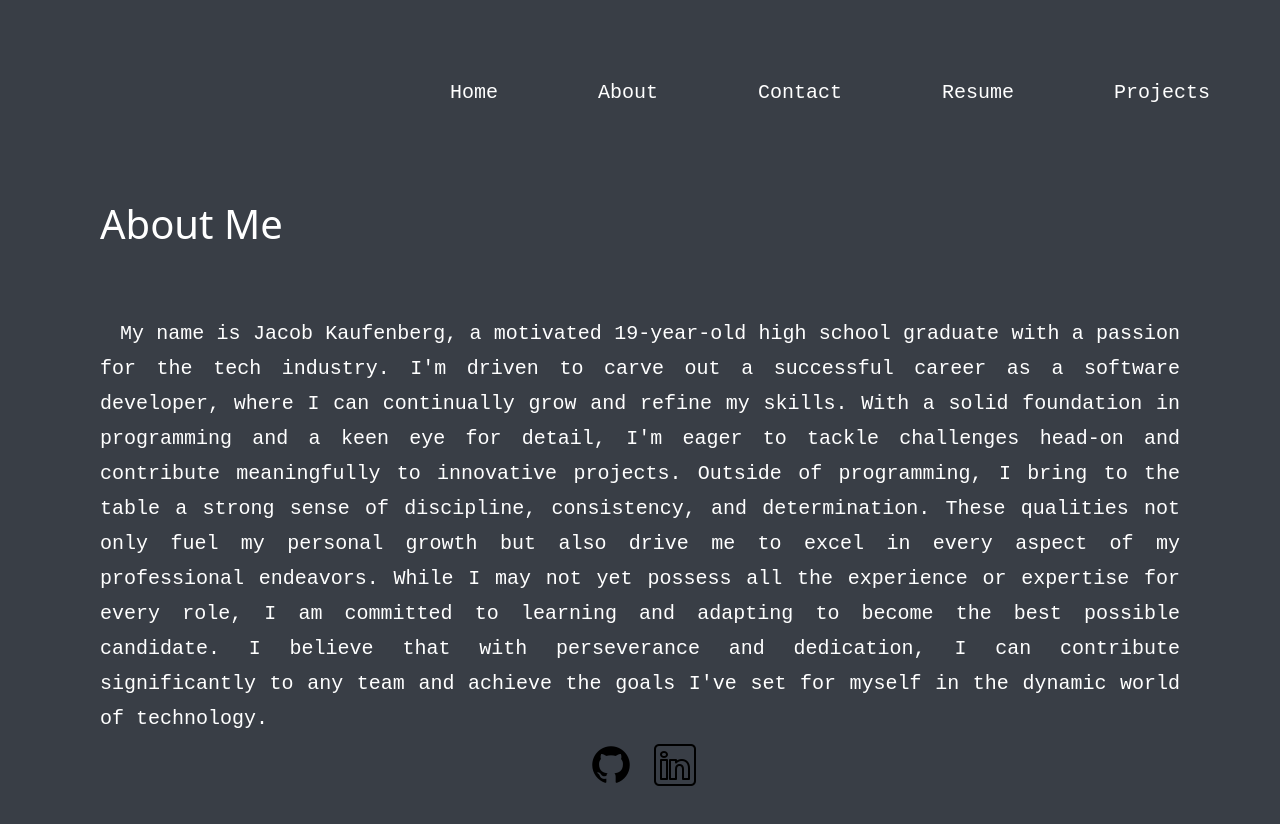
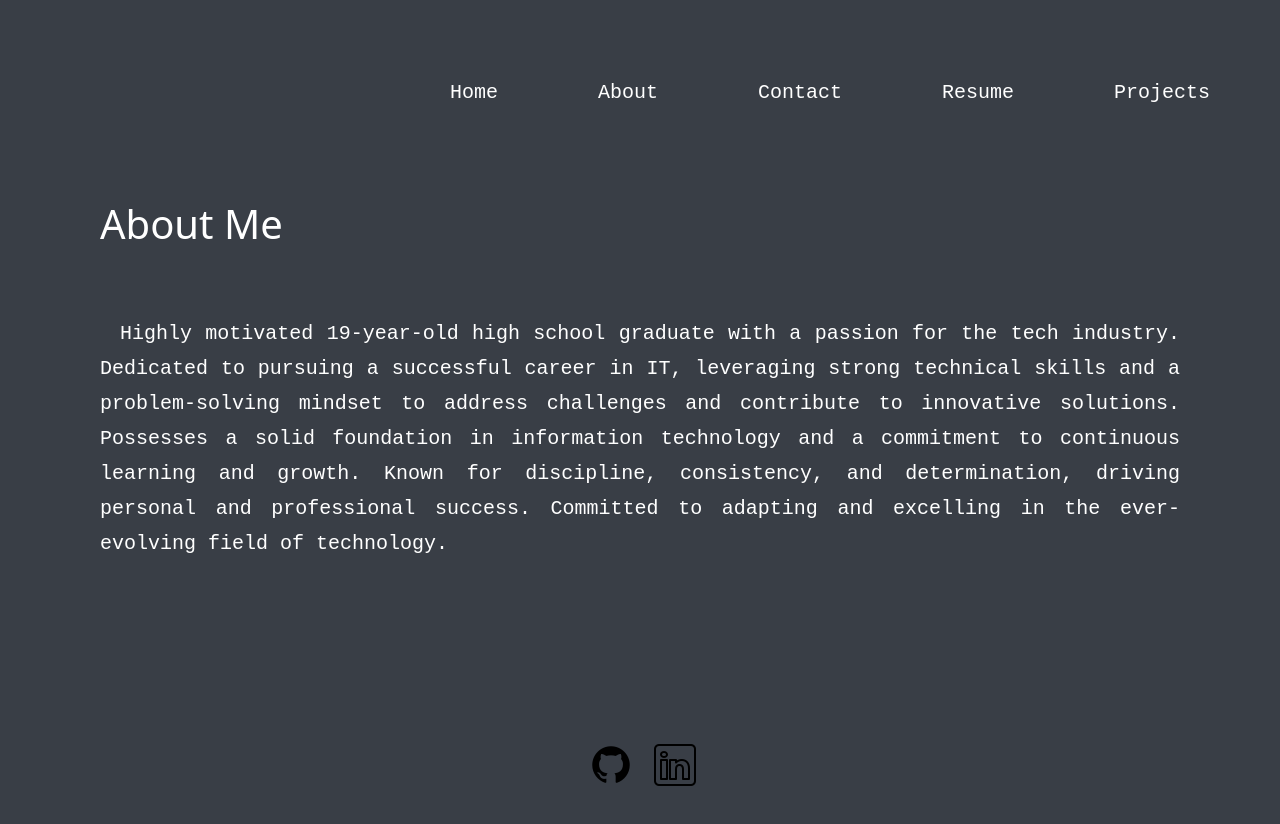
Before and after one commit to JacobK05/Portfolio, a React (Vite) app: page /about in a window 1280 px wide. Shown: the top 824 px of the page. After the commit the page ends 800 px from the top, so only its background shows below. Built offline with nearby package versions, Linux system fonts and the light colour scheme.

Commit message:
changes job title

```diff
--- a/src/components/body.jsx
+++ b/src/components/body.jsx
@@ -6,7 +6,7 @@ export default function body () {
         <a style={{textDecoration: 'none'}} href="https://docs.google.com/document/d/1PC6XDLcmLhMYdFRpZWGeKYDKGPiz3NgXeFBiRe1GWhs/edit?usp=sharing">
         <h1 className='name' > Jacob Kaufenberg </h1>
         </a>
-        <p className='name-text'> <a className='job-text'> Junior </a> <a className='job-text'> Software </a> <a className='job-text'> Engineer </a></p>
+        <p className='name-text'><a className='job-text'> Cybersecurity </a></p>
     </div>
 
     </>
--- a/src/pages/about.jsx
+++ b/src/pages/about.jsx
@@ -4,11 +4,7 @@ export default function about() {
  return(
    <div className="about-me">
    <h1 className="about-h1"> About Me </h1>
-   <p className="about-p">My name is Jacob Kaufenberg, a motivated 19-year-old high school graduate with a passion for the tech industry. I'm driven to carve out a successful career as a software developer, where I can continually grow and refine my skills. With a solid foundation in programming and a keen eye for detail, I'm eager to tackle challenges head-on and contribute meaningfully to innovative projects.
-
-    Outside of programming, I bring to the table a strong sense of discipline, consistency, and determination. These qualities not only fuel my personal growth but also drive me to excel in every aspect of my professional endeavors.
-
-   While I may not yet possess all the experience or expertise for every role, I am committed to learning and adapting to become the best possible candidate. I believe that with perseverance and dedication, I can contribute significantly to any team and achieve the goals I've set for myself in the dynamic world of technology.         </p>
+   <p className="about-p">Highly motivated 19-year-old high school graduate with a passion for the tech industry. Dedicated to pursuing a successful career in IT, leveraging strong technical skills and a problem-solving mindset to address challenges and contribute to innovative solutions. Possesses a solid foundation in information technology and a commitment to continuous learning and growth. Known for discipline, consistency, and determination, driving personal and professional success. Committed to adapting and excelling in the ever-evolving field of technology.</p>
 </div>
  )
 }
```
